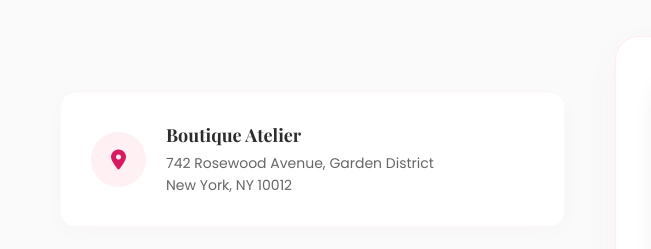
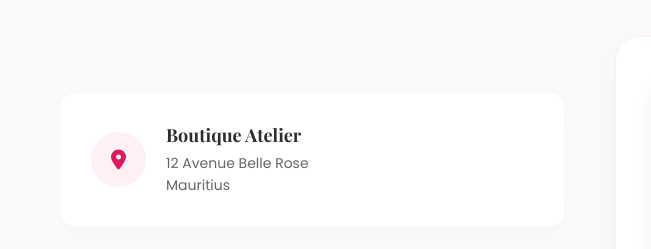
Before and after one commit to abyancoandulloo-ux/RosyBloom, a plain HTML site: page contact.html in a window 1280 px wide. Shown: the part 398-647 px from the top of the page, 0-651 px from the left. Drawn offline with nearby package versions, Linux system fonts and the light colour scheme; a web font is replaced by a local one.

Commit message:
Update contact.html

```diff
--- a/contact.html
+++ b/contact.html
@@ -435,7 +435,7 @@
                         <div class="icon-box"><i class="fa-solid fa-location-dot"></i></div>
                         <div class="info-text">
                             <h3>Boutique Atelier</h3>
-                            <p>742 Rosewood Avenue, Garden District<br>New York, NY 10012</p>
+                            <p>12 Avenue Belle Rose<br>Mauritius</p>
                         </div>
                     </div>
 
```
